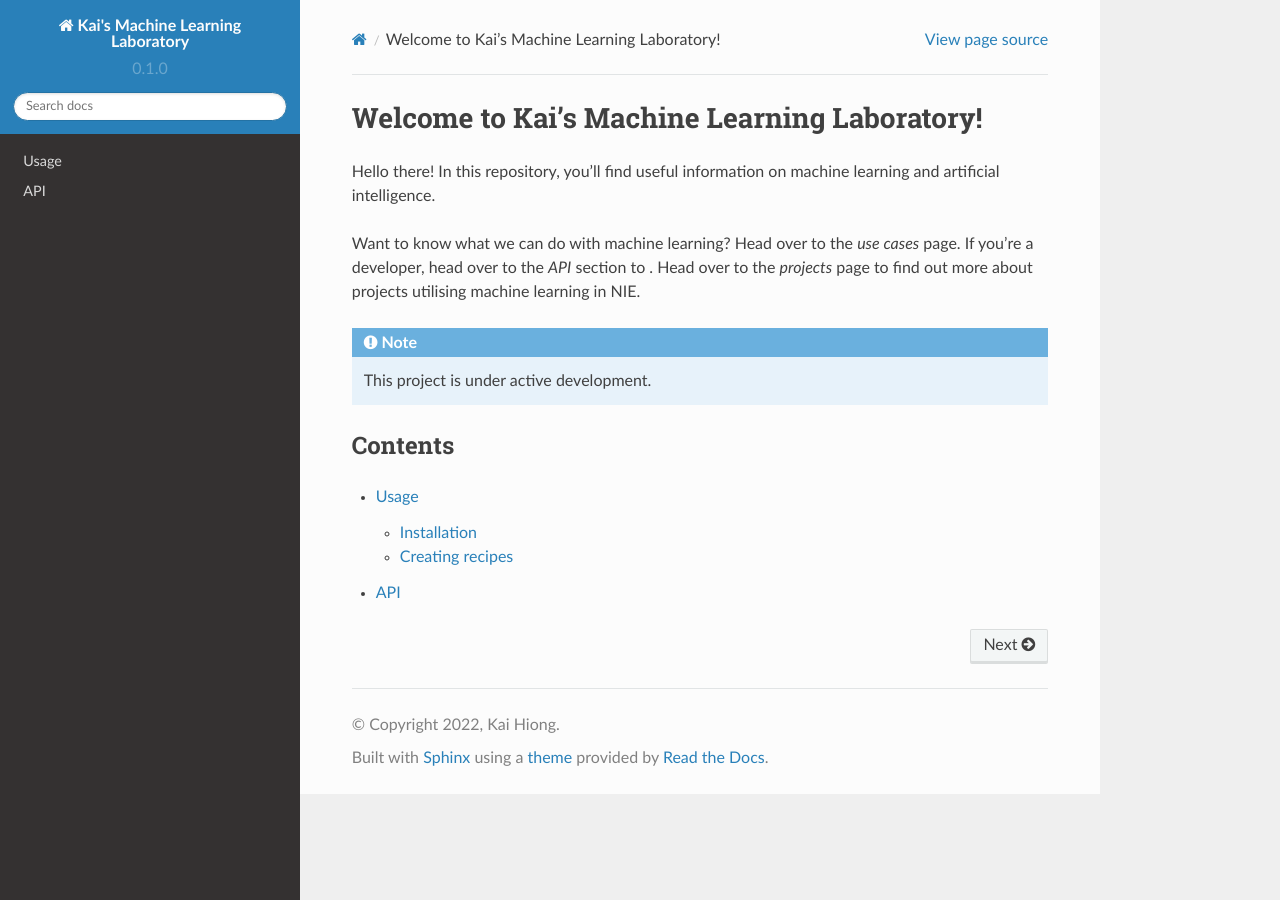
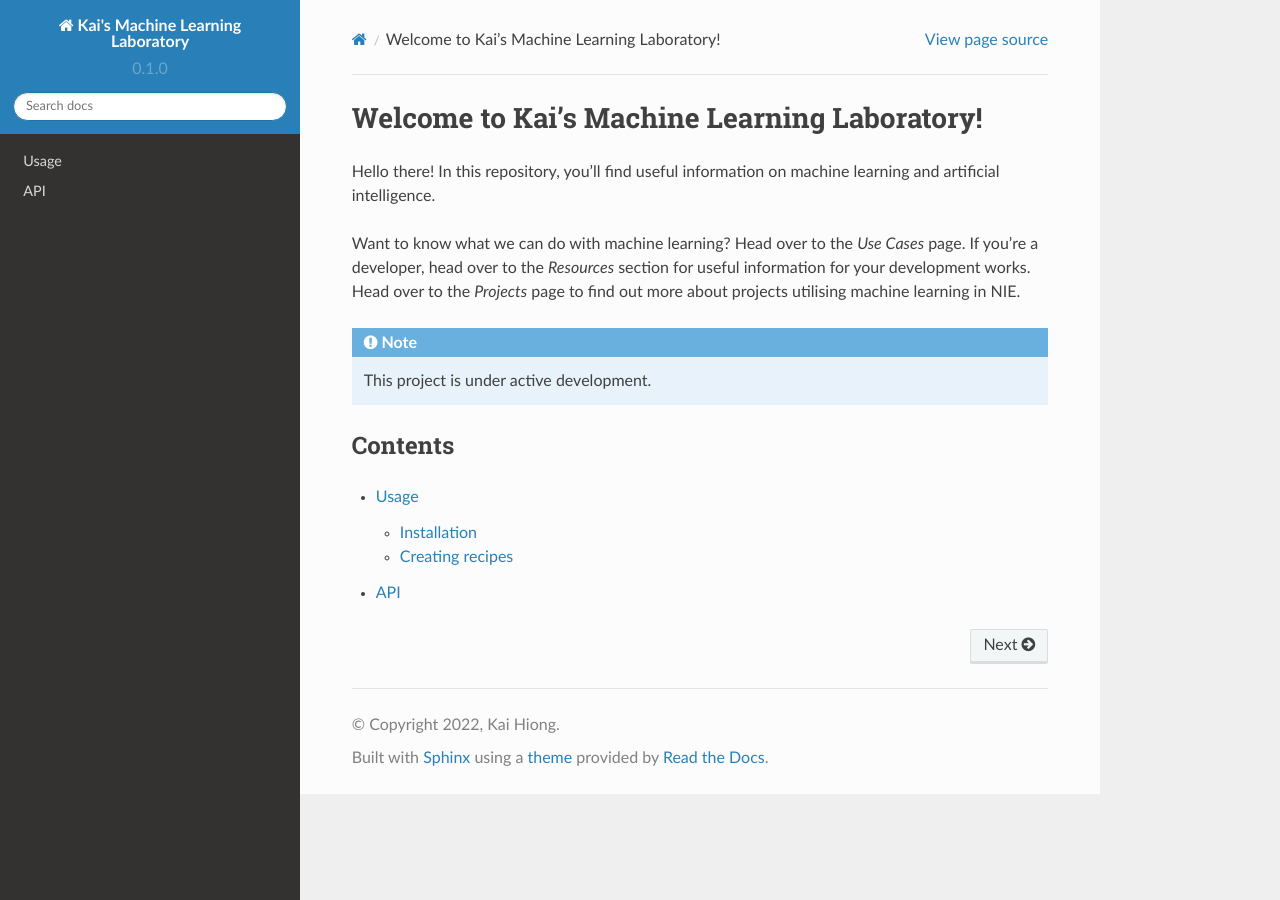
Before and after one commit to kaihiong/rtd, a Sphinx documentation site: the page built from docs/source/index.rst, in a window 1280 px wide. Built offline with Sphinx 7.4.7 and the Read the Docs theme 2.0.0, drawn with Linux system fonts in a browser that asks for light colours; pages that are not in the unit, such as notebooks, are missing from menus.

Commit message:
Update index.rst

```diff
--- a/docs/source/index.rst
+++ b/docs/source/index.rst
@@ -3,7 +3,7 @@ Welcome to Kai's Machine Learning Laboratory!
 
 Hello there! In this repository, you'll find useful information on machine learning and artificial intelligence.
 
-Want to know what we can do with machine learning? Head over to the *use cases* page. If you're a developer, head over to the *API* section to . Head over to the *projects* page to find out more about projects utilising machine learning in NIE.
+Want to know what we can do with machine learning? Head over to the *Use Cases* page. If you're a developer, head over to the *Resources* section for useful information for your development works. Head over to the *Projects* page to find out more about projects utilising machine learning in NIE.
 
 .. note::
 
```
